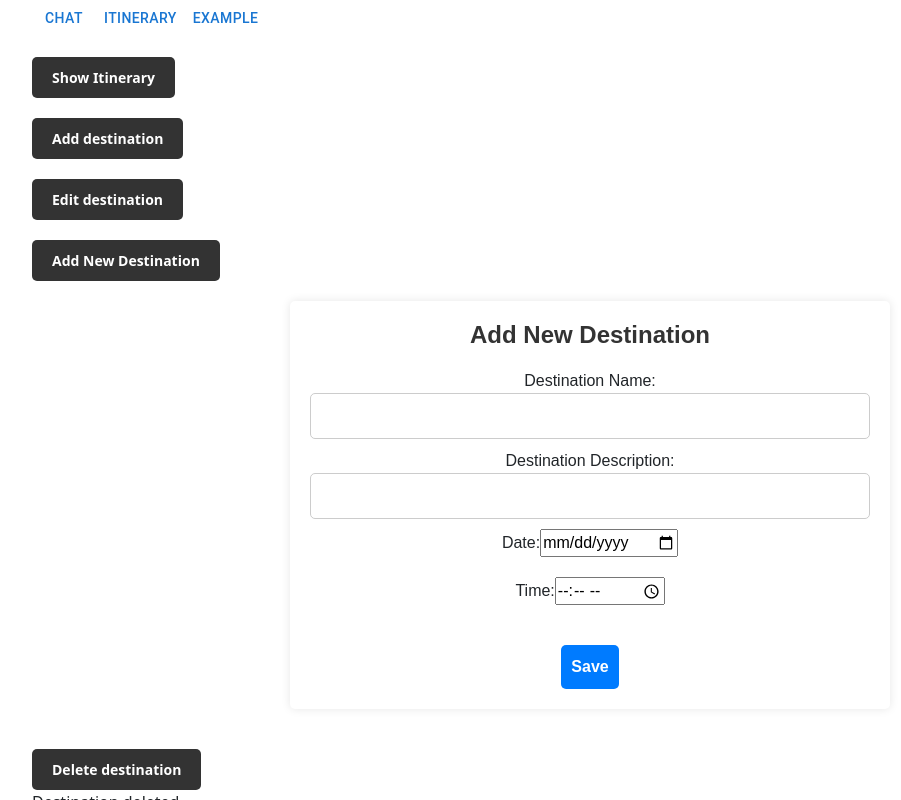
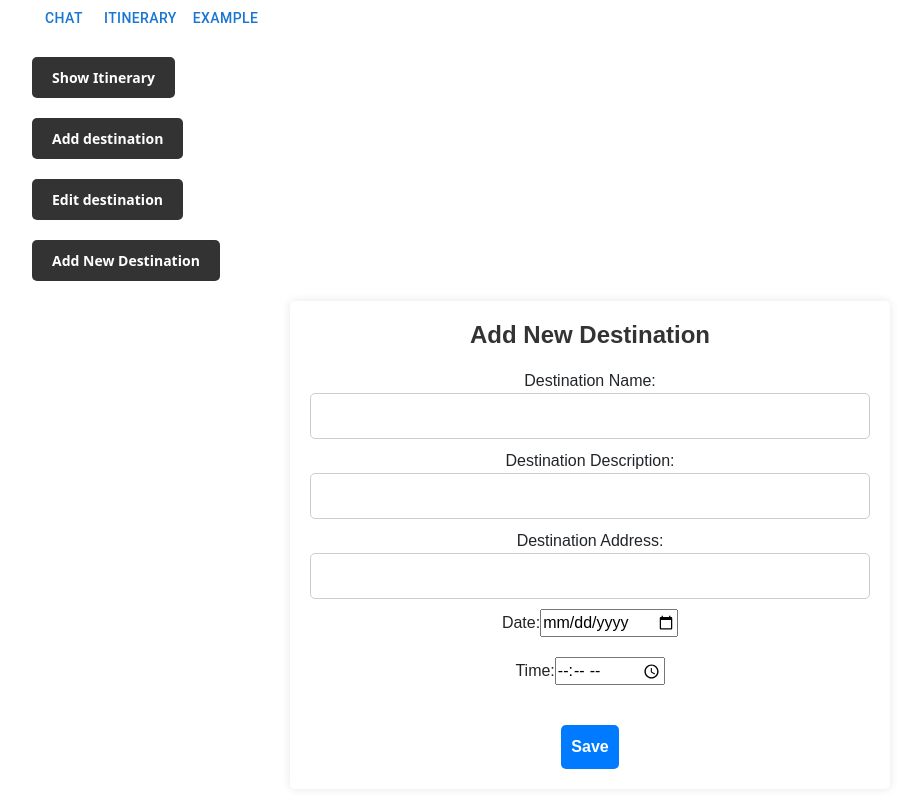
Before and after one commit to Monash-FIT3170/AI_Travel_Plan, a React (Create React App) app in the folder client/: page /itinerary in a window 1280 px wide. Both pictures are taken after typing "5", "Sample" into the empty fields and a click on the button "Add New Destination". Shown: the top 800 px of the page, without its empty margins (50-951 px from the left). Built offline with nearby package versions, Linux system fonts and the light colour scheme.

Commit message:
fix: fixed day schedule counter. Added address input

```diff
--- a/client/src/components/NewDestination.jsx
+++ b/client/src/components/NewDestination.jsx
@@ -77,6 +77,7 @@ function NewDestination() {
     const [destNameVal, setDestinationName] = useState(eventName);
     const [destDescVal, setDestDescription] = useState(eventName);
     const [dateVal, setDate] = useState();
+    const [destAddress, setAddress] = useState(eventName);
     const [timeVal, setTime] = useState();
 
     // Updating the value when the input is changed
@@ -94,7 +95,8 @@ function NewDestination() {
                     setDate(null);
                 }
             },
-            3: setTime
+            3: setTime,
+            4: setAddress
         };
         const setInput = fields[inputNum];
         setInput(value);
@@ -107,7 +109,7 @@ function NewDestination() {
         // Adding the new event in the itinerary in the desired location
         // Note: TIME is not used to order the events in the events array
         let newEventObject = {
-            address: null, //no address data for manual events
+            address: destAddress,
             chatResponse: "",
             cost: 0,
             description: destDescVal,
@@ -129,8 +131,8 @@ function NewDestination() {
             itinerary.schedule.unshift(newScheduleObject);
 
             // update the event numbers for all of the remaining days
-            for (let i = 0; i < Object.keys(itinerary.schedule).length; i++) {
-                itinerary.schedule[i].day = itinerary.schedule[i].day++;
+            for (let i = 1; i < Object.keys(itinerary.schedule).length; i++) {
+                itinerary.schedule[i].day = itinerary.schedule[i].day + 1;
             }
 
         } else if (scheduleIndex >= itinerary.schedule.length) {
@@ -176,6 +178,13 @@ function NewDestination() {
                                 (e) => handleUpdate(e, 1)
                             }/>
                         <br></br>
+                        <label htmlFor="inputDestAddr">Destination Address:</label>
+                        <input id="inputDestAddr" type="text"
+
+                            onChange={
+                                (e) => handleUpdate(e, 4)
+                            }/>
+                        <br></br>
                         <label htmlFor="inputDate">Date:</label>
                         <input id="inputDate" type="date"
                             // value={dateVal.toISOString().slice(0, 10)}
```
